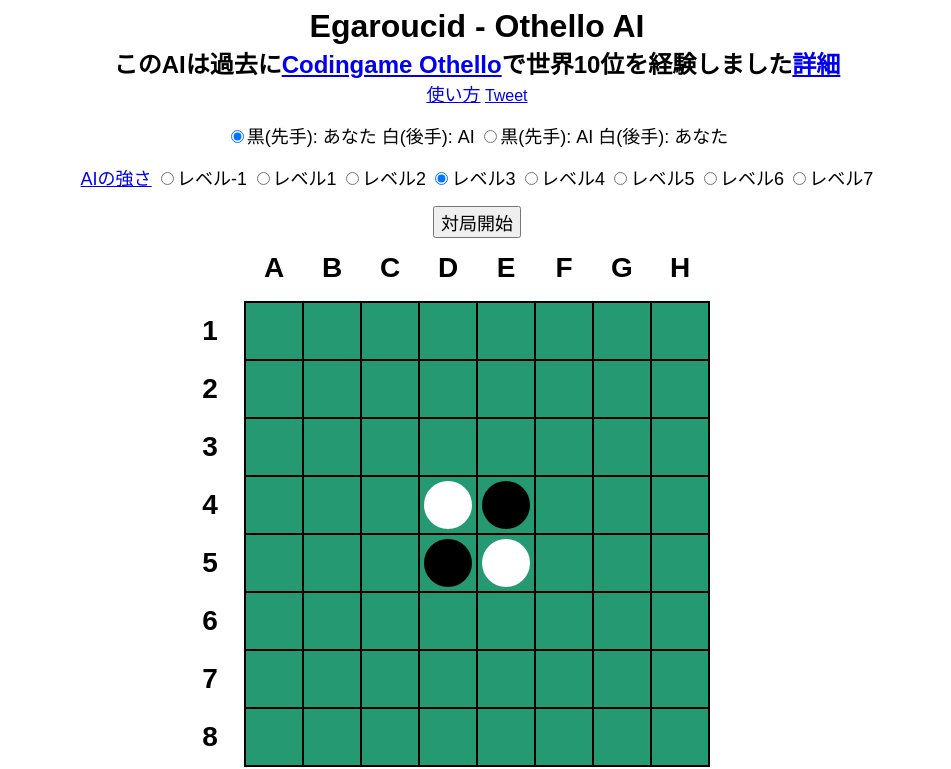
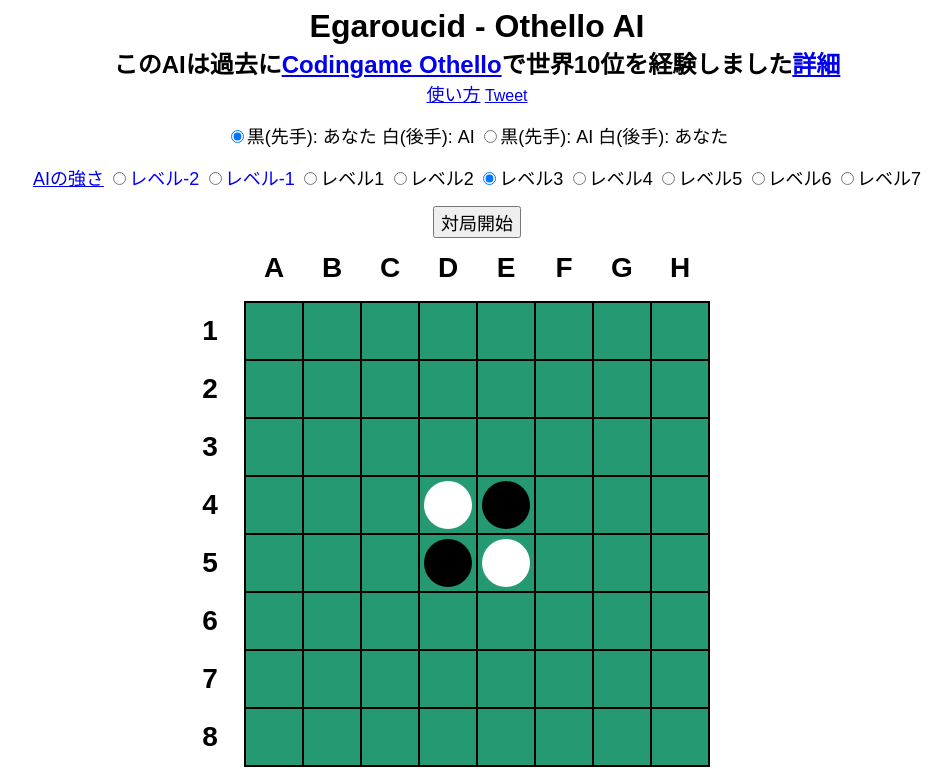
Before and after one commit to Nyanyan/Egaroucid_early, a Python web app: template templates/base.html in a window 1280 px wide. Shown: the top 769 px of the page, without its empty margins (163-1114 px from the left). Run offline with Jinja, Linux system fonts and the light colour scheme; the template is opened without the code that fills it, so the values that code supplies are empty; some libraries are stand-ins or nearby versions.

Commit message:
add level -2

```diff
--- a/static/css/style.css
+++ b/static/css/style.css
@@ -18,6 +18,10 @@ html, body {
 }
 .setting {
     font-size: large;
+}
+.setting_blue {
+    font-size: large;
+    color: blue;
 }
 .text {
     font-size: medium;
--- a/static/js/script.js
+++ b/static/js/script.js
@@ -23,7 +23,7 @@ var player = 0;
 var ai_player = -1;
 var tl = 50;
 var tl_idx = -1;
-let tl_names = ['レベル-1', 'レベル1', 'レベル2', 'レベル3', 'レベル4', 'レベル5', 'レベル6', 'レベル7'];
+let tl_names = ['レベル-2', 'レベル-1', 'レベル1', 'レベル2', 'レベル3', 'レベル4', 'レベル5', 'レベル6', 'レベル7'];
 let record = [];
 var step = 0;
 var ctx = document.getElementById("graph");
--- a/statistics.txt
+++ b/statistics.txt
@@ -1,3 +1 @@
-start 0
-end 0
-win 0
+GET DATA start 112 end 75 win 56
--- a/templates/base.html
+++ b/templates/base.html
@@ -28,7 +28,8 @@
         </p>
         <p align="center">
             <span class="setting"><a href="#strength">AIの強さ</a></span>
-            <input type="radio" class="radio_size" name="tl" value="-3" id="-3"><label for="-3" class="setting">レベル-1</label>
+            <input type="radio" class="radio_size" name="tl" value="-10" id="-10"><label for="-10" class="setting_blue">レベル-2</label>
+            <input type="radio" class="radio_size" name="tl" value="-3" id="-3"><label for="-3" class="setting_blue">レベル-1</label>
             <input type="radio" class="radio_size" name="tl" value="3" id="3"><label for="3" class="setting">レベル1</label>
             <input type="radio" class="radio_size" name="tl" value="5" id="5"><label for="5" class="setting">レベル2</label>
             <input type="radio" class="radio_size" name="tl" value="10" id="10" checked><label for="10" class="setting">レベル3</label>
@@ -101,6 +102,12 @@
                         <td class="text">計算時間</td>
                         <td class="text">読み手数</td>
                         <td class="text">備考</td>
+                    </tr>
+                    <tr>
+                        <td class="text">-2</td>
+                        <td class="text">0.010秒/手</td>
+                        <td class="text">約5手</td>
+                        <td class="text">レベル-1よりも負けやすい評価関数で負けようとします</td>
                     </tr>
                     <tr>
                         <td class="text">-1</td>
@@ -185,7 +192,8 @@
                 <summary class="summary">レベル-1について</summary>
                 <div  class="text">
                     単純に勝つための評価値を逆にしたら負けようとするかと言われると、そうではないことを作者は承知しています。<br>
-                    この機能はレベル1でもそこそこ強くて勝てない人を見て、そういう方でも楽しんでいただけたらと思って作りました。
+                    この機能はレベル1でもそこそこ強くて勝てない人を見て、そういう方でも楽しんでいただけたらと思って作りました。<br>
+                    ちなみにレベル-2はレベル-1よりも負けやすくなるよう評価関数をいじってみました。ぜひ挑戦してみてください。
                 </div>
             </details>
             <details class="details">
@@ -321,6 +329,19 @@
                             </ul>
                         </td>
                     </tr>
+                    <tr>
+                        <td class="logs">2021/08/25 03:</td>
+                        <td class="logs">
+                            [機能追加]<br>
+                            <ul>
+                                <li>レベル-1よりも負けようと頑張る「レベル-2」を追加</li>
+                            </ul>
+                            [仕様変更]<br>
+                            <ul>
+                                <li>バックエンドのメモリ効率を良くした</li>
+                            </ul>
+                        </td>
+                    </tr>
                 </table>
             </details>
         </div>
```
